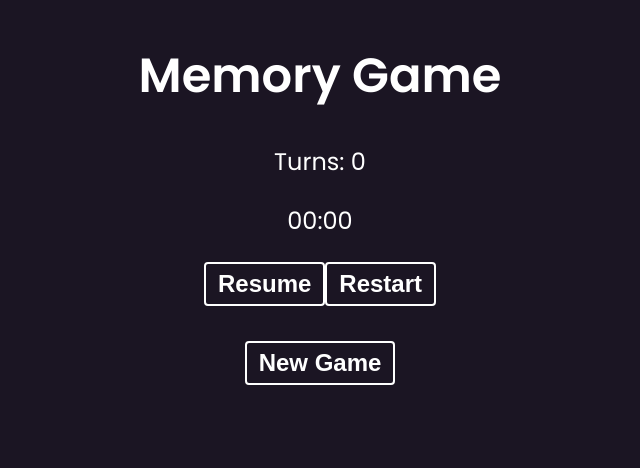
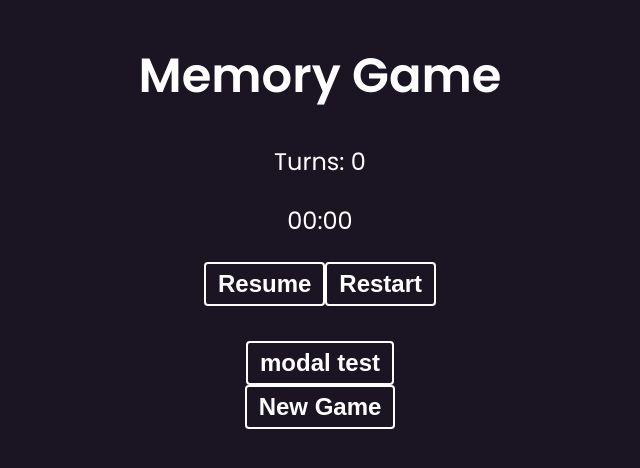
Before and after one commit to darrenxychen/memorygame, a React (Vite) app: page / in a window 1280 px wide. Shown: the top 468 px of the page, without its empty margins (320-960 px from the left). Built offline with nearby package versions, Linux system fonts and the light colour scheme.

Commit message:
testing modal popup

```diff
--- a/src/App.jsx
+++ b/src/App.jsx
@@ -96,6 +96,8 @@ function App() {
       <p>Turns: {turns}</p>
       <Timer />
       <br />
+      <button>modal test</button>
+      <br />
       <button onClick={shuffleCards}>New Game</button>
 
       <div className="card-grid">
```
Also changed, not shown: src/components/Modal.jsx (added, +11 -0 lines).
